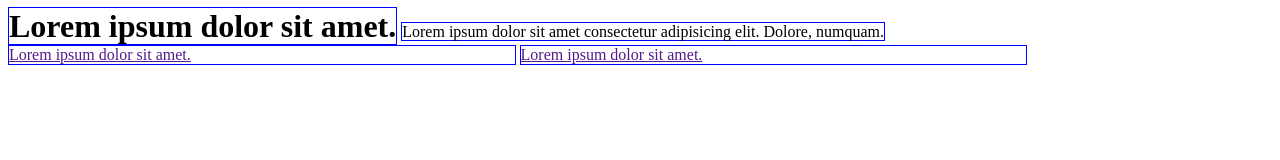
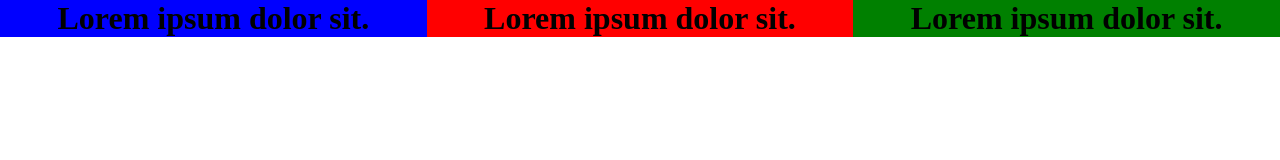
Before and after one commit to cab-ar-e/HTML, a plain HTML site: page display/index.html in a window 1280 px wide. Drawn offline with Linux system fonts and the light colour scheme.

Commit message:
04/08/2025

```diff
--- a/display/index.html
+++ b/display/index.html
@@ -7,12 +7,10 @@
     <link rel="stylesheet" href="style.css">
 </head>
 <body>
-<h1>Lorem ipsum dolor sit amet.</h1>
-<p>Lorem ipsum dolor sit amet consectetur adipisicing elit. Dolore, numquam.</p>
-<a  class="laal" href="">Lorem ipsum dolor sit amet.</a>
 
-<a  class="laal" href="">Lorem ipsum dolor sit amet.</a>
-
+<h1 id="a1"  >Lorem ipsum dolor sit.</h1><!--
+---><h1 id="a2" >Lorem ipsum dolor sit.</h1><!--
+--><h1 id="a3" >Lorem ipsum dolor sit.</h1>
 
 </body>
 </html>
--- a/display/style.css
+++ b/display/style.css
@@ -1,15 +1,22 @@
-*{
-    border: 1px solid blue;
+html, body{
+    padding: 0;
+    margin: 0;
+
 }
-html, body{
-    border: 0px solid grey;
+h1{
+    margin: 0;
+    display:inline-block;
+    padding: 0% ;
+    text-align: center;
+    width:33.333%;
 }
-h1, p{
-    display: inline;
+#a1{
+    background-color: blue;
 }
-a{
-    display: inline-block;
+#a2{
+    background-color: red;
 }
-.laal{
-    width: 40%;
+#a3{
+    background-color: green;
+
 }
```
